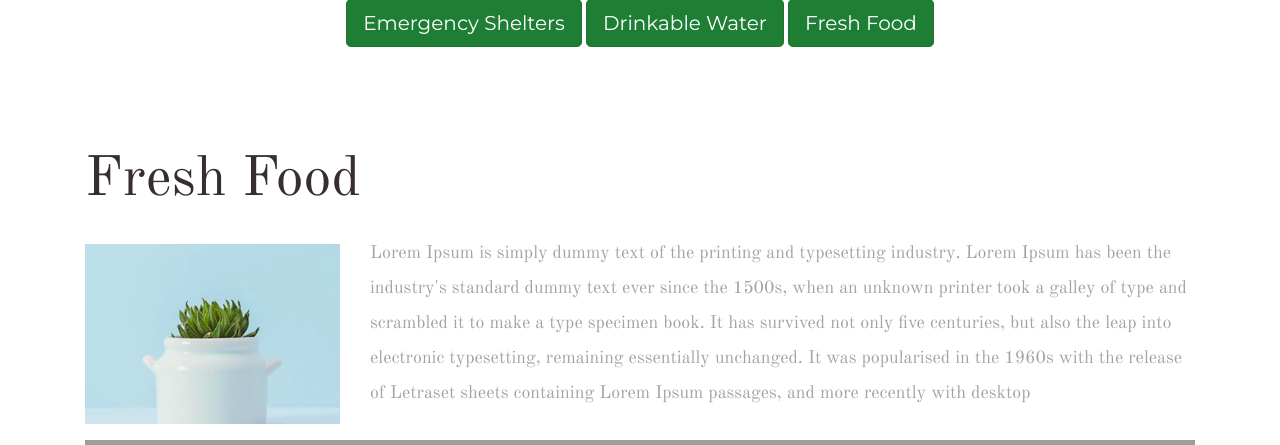
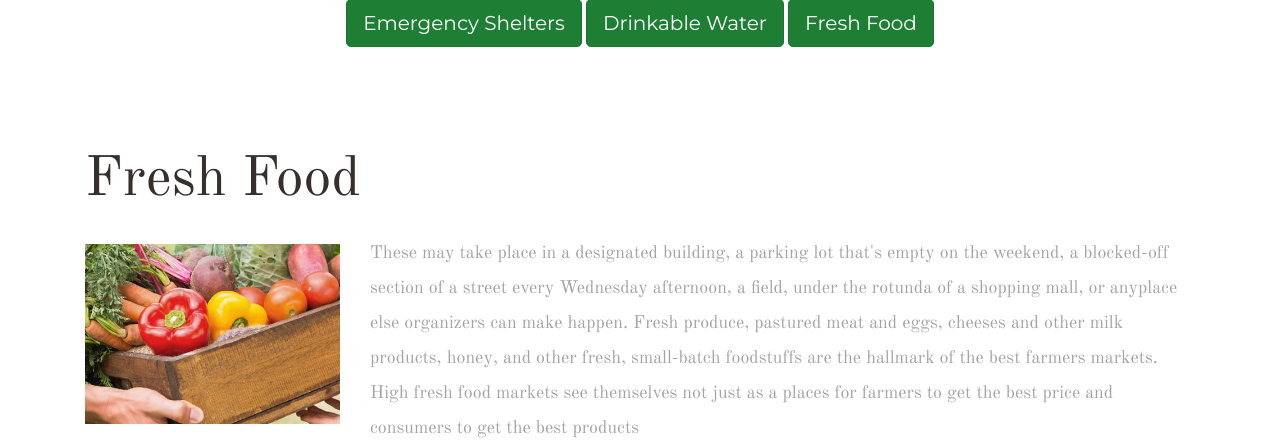
Before and after one commit to asimbilaladil/Bushfire, a CodeIgniter app: page /Fresh_Food in a window 1280 px wide. Shown: the part 301-746 px from the top of the page. Run offline with CodeIgniter, Linux system fonts and the light colour scheme; data comes from the database, SQL or seed files in the repository; some libraries are stand-ins or nearby versions; grey boxes are pictures that could not be loaded.

Commit message:
add images and content

```diff
--- a/application/views/fresh_food/index.php
+++ b/application/views/fresh_food/index.php
@@ -33,11 +33,15 @@
                 <div class="row">
                     <div class="col-lg-3 col-md-4 col-12">
                         <figure>
-                            <img src="<?php echo base_url("includes/assets/images/Web-Design.jpg") ?>" alt="Web Design" width="100%">
+                            <img src="<?php echo base_url("includes/assets/images/Web-Food.jpg") ?>" alt="Web Design" width="100%">
                         </figure>
                     </div>
                     <div class="col-lg-9 col-md-8 col-12 col1">
-                        <p>Lorem Ipsum is simply dummy text of the printing and typesetting industry. Lorem Ipsum has been the industry's standard dummy text ever since the 1500s, when an unknown printer took a galley of type and scrambled it to make a type specimen book. It has survived not only five centuries, but also the leap into electronic typesetting, remaining essentially unchanged. It was popularised in the 1960s with the release of Letraset sheets containing Lorem Ipsum passages, and more recently with desktop</p>
+                        <p>These may take place in a designated building, a parking lot that's empty on the weekend, a blocked-off section of a street
+every Wednesday afternoon, a field, under the rotunda of a shopping mall, or anyplace else organizers can make happen.
+Fresh produce, pastured meat and eggs, cheeses and other milk products, honey, and other fresh, small-batch foodstuffs
+are the hallmark of the best farmers markets. High fresh food markets see themselves not just as a places for farmers
+to get the best price and consumers to get the best products</p>
                     </div>
                      <div class="col-lg-12 col-md-12 col-12">
                         <!--The div element for the map -->
```
Also changed, not shown: application/views/drinkable_water/index.php (+7 -2 lines), application/views/emergency_shelters/index.php (+9 -2 lines), includes/assets/images/Web-Food.jpg (added), includes/assets/images/Web-Shelter.jpg (added), includes/assets/images/Web-Water.jpg (added), 1 other file.
